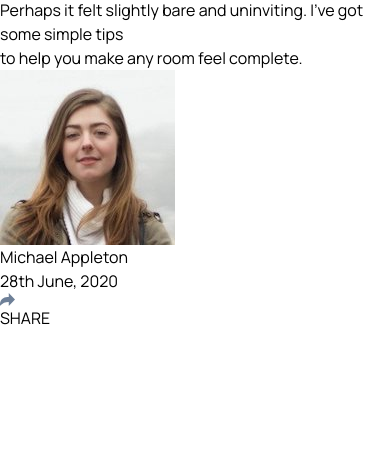
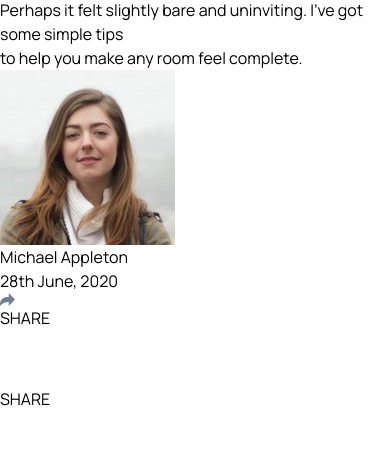
Before and after one commit to SajeedAninda/Article_Preview-Component, a React (Vite) app: page / in a window 390 px wide. Both pictures are taken after a click on the element 195 px from the left and 715 px from the top of the page. Shown: the part 416-883 px from the top of the page. Before the commit the page ends 844 px from the top, so only its background shows below. Built offline with nearby package versions, Linux system fonts and the light colour scheme.

Commit message:
Made responsive for mobile version

```diff
--- a/src/Components/Article.jsx
+++ b/src/Components/Article.jsx
@@ -12,7 +12,6 @@ const Article = () => {
     let toggleTooltip = () => {
         setShowTooltip(!showTooltip);
     }
-
 
 
     return (
@@ -54,7 +53,7 @@ const Article = () => {
                         </div>
 
                         {showTooltip &&
-                            <div className='absolute bottom-72 right-52 w-56 px-8 py-4 z-10 bg-[#48556a] text-white text-center rounded-lg shadow-lg flex justify-between items-center'>
+                            <div className='hidden md:flex absolute bottom-72 right-52 w-56 px-8 py-4 z-10 bg-[#48556a] text-white text-center rounded-lg shadow-lg justify-between items-center'>
                                 <p className='text-[13px] text-[#a9bddf] font-bold tracking-widest'>SHARE</p>
                                 <div className='flex space-x-2'>
                                     <img className='w-[18px] cursor-pointer' src={fbIcon} alt="Facebook Icon" />
@@ -62,6 +61,22 @@ const Article = () => {
                                     <img className='w-[18px] cursor-pointer' src={pinIcon} alt="Pinterest Icon" />
                                 </div>
                                 <div className='absolute bottom-[-6px] left-1/2 transform -translate-x-1/2 w-3 h-3 bg-[#48556a] rotate-45'></div>
+                            </div>
+                        }
+
+                        {showTooltip &&
+                            <div className='flex md:hidden absolute w-[79%] px-8 py-4 z-50 bg-[#48556a] text-white text-center rounded-lg shadow-lg justify-between items-center'>
+                                <p className='text-[13px] text-[#a9bddf] font-bold tracking-widest'>SHARE</p>
+                                <div className='flex space-x-2'>
+                                    <img className='w-[18px] cursor-pointer' src={fbIcon} alt="Facebook Icon" />
+                                    <img className='w-[18px] cursor-pointer' src={twitterIcon} alt="Twitter Icon" />
+                                    <img className='w-[18px] cursor-pointer' src={pinIcon} alt="Pinterest Icon" />
+                                </div>
+                                <div onClick={toggleTooltip} className='flex justify-end items-center cursor-pointer'>
+                            <div className='p-2 bg-[#e8ebf0] rounded-full'>
+                                <img className='w-[17px]' src={shareIcon} alt="Share Icon" />
+                            </div>
+                        </div>
                             </div>
                         }
                     </div>
```
